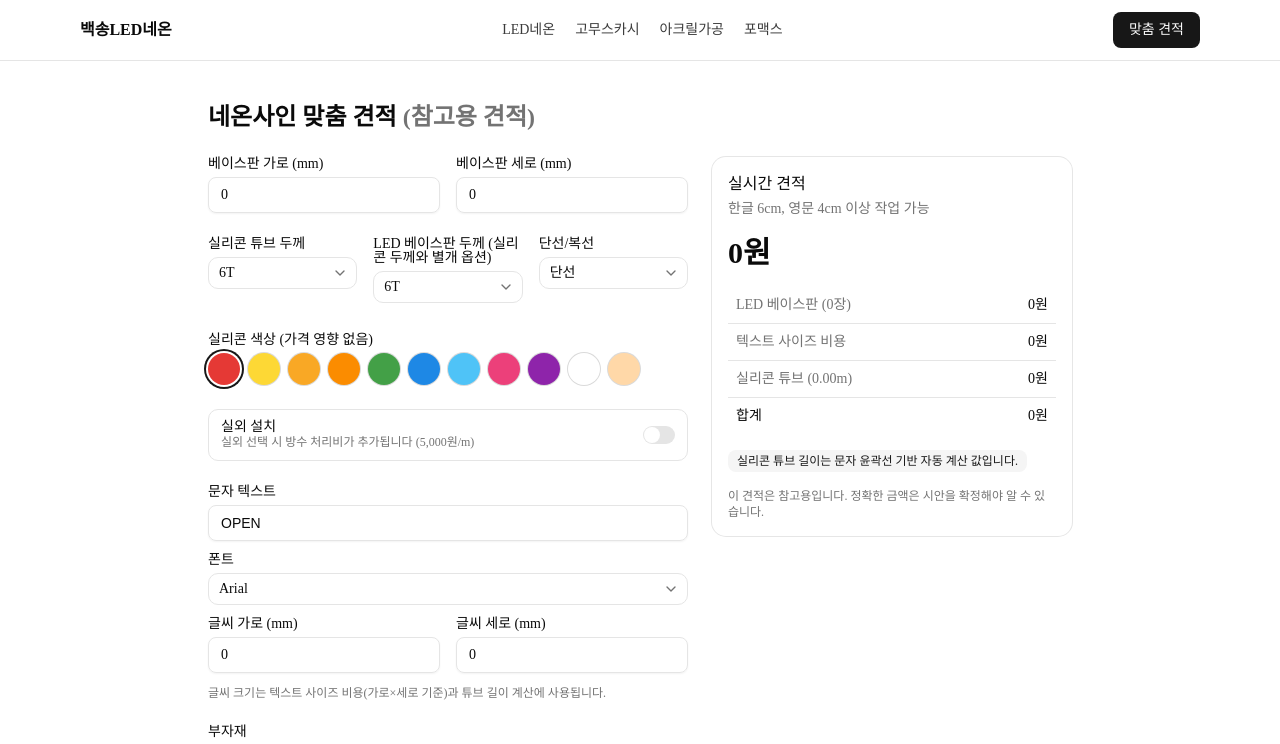
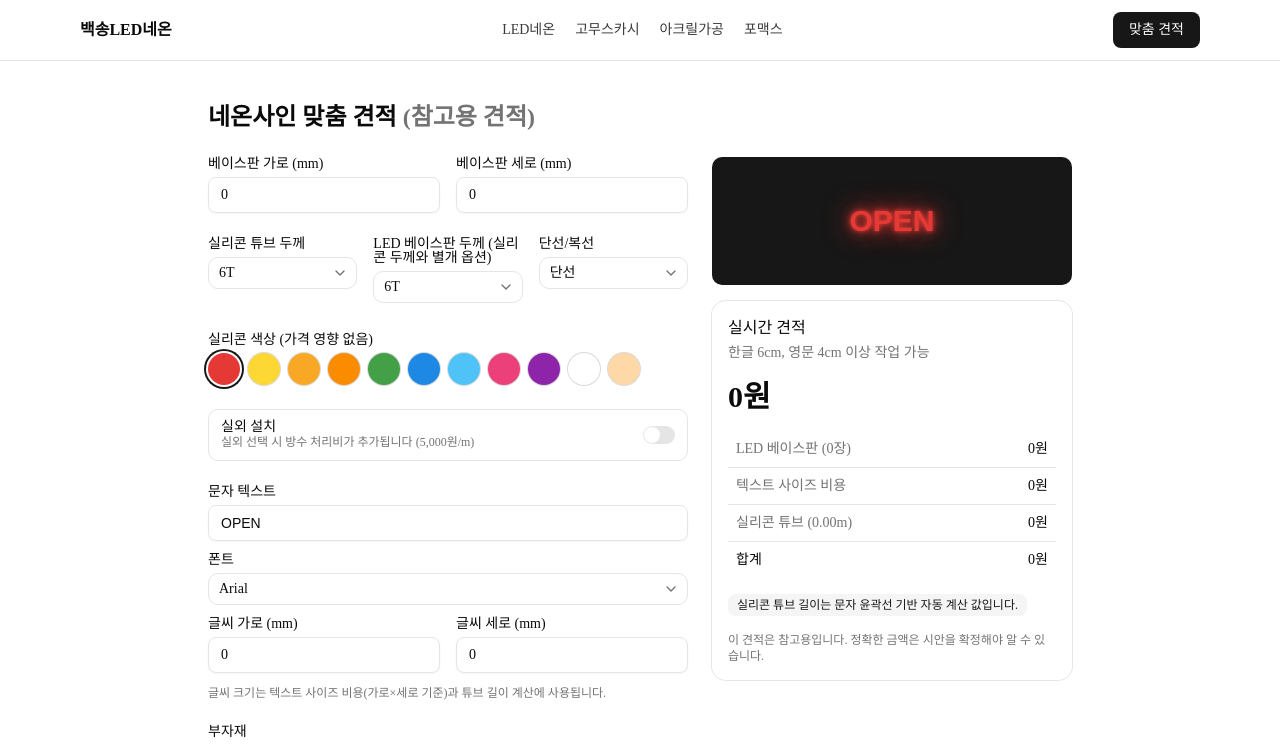
Before and after one commit to shscasi-stack/bs-sign, a Next.js app: page /configurator in a window 1280 px wide. Shown: the top 744 px of the page. Built offline with nearby package versions, Linux system fonts and the light colour scheme.

Commit message:
Add live neon-glow text preview above the quote card
Shows the entered text in the selected silicone color and font, with a
CSS text-shadow glow against a dark background, so customers can see
roughly what the sign will look like before checking the price.

```diff
--- a/src/components/configurator/ConfiguratorForm.tsx
+++ b/src/components/configurator/ConfiguratorForm.tsx
@@ -7,6 +7,7 @@ import { DimensionInput } from './DimensionInput';
 import { IndoorOutdoorToggle } from './IndoorOutdoorToggle';
 import { LineTypeSelect } from './LineTypeSelect';
 import { LivePricePreview } from './LivePricePreview';
+import { NeonPreview } from './NeonPreview';
 import { SiliconeColorPicker } from './SiliconeColorPicker';
 import { TextFontInput } from './TextFontInput';
 import { TubeThicknessSelect } from './TubeThicknessSelect';
@@ -79,6 +80,11 @@ export function ConfiguratorForm() {
       </div>
 
       <div className="space-y-4">
+        <NeonPreview
+          displayText={form.displayText}
+          fontFamily={form.fontFamily}
+          siliconeColorCode={form.siliconeColorCode}
+        />
         <LivePricePreview breakdown={breakdown} isStale={isStale} />
       </div>
     </div>
--- /dev/null
+++ b/src/components/configurator/NeonPreview.tsx
@@ -0,0 +1,29 @@
+import { FONT_OPTIONS, SILICONE_COLORS } from '@/lib/pricing/pricing.constants';
+
+interface NeonPreviewProps {
+  displayText: string;
+  fontFamily: string;
+  siliconeColorCode: string;
+}
+
+export function NeonPreview({ displayText, fontFamily, siliconeColorCode }: NeonPreviewProps) {
+  const font = FONT_OPTIONS.find((f) => f.code === fontFamily);
+  const color = SILICONE_COLORS.find((c) => c.code === siliconeColorCode);
+  const hex = color?.hex ?? '#ffffff';
+  const text = displayText.trim() || '문구를 입력해 주세요';
+
+  return (
+    <div className="flex min-h-32 items-center justify-center overflow-hidden rounded-lg bg-neutral-900 px-4 py-8">
+      <span
+        className="text-center text-3xl leading-snug font-bold break-words"
+        style={{
+          color: hex,
+          fontFamily: font?.cssFontFamily,
+          textShadow: `0 0 4px ${hex}, 0 0 12px ${hex}, 0 0 28px ${hex}`,
+        }}
+      >
+        {text}
+      </span>
+    </div>
+  );
+}
```
